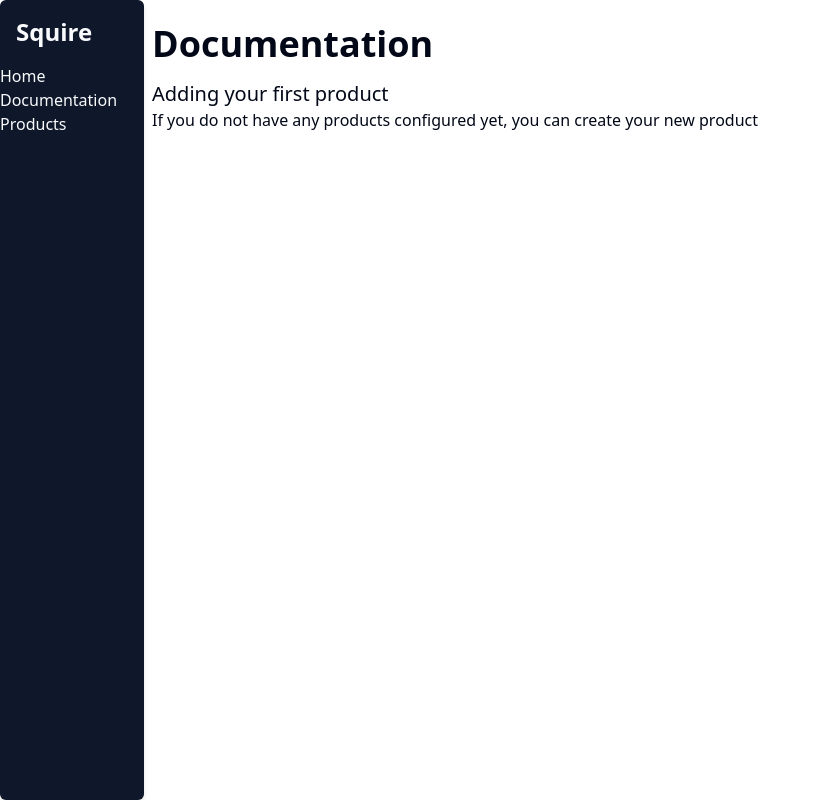
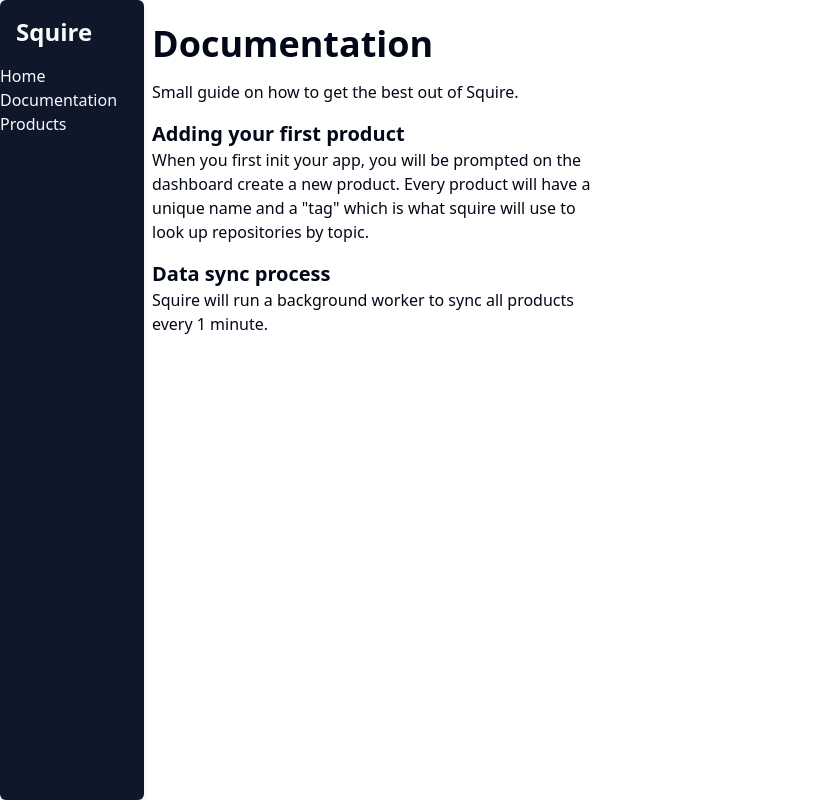
Before and after one commit to code-gorilla-au/squire, a SvelteKit app in the folder apps/client/: page /docs in a window 1280 px wide. Shown: the whole page, without its empty margins (0-821 px from the left). Built offline with nearby package versions, Linux system fonts and the light colour scheme.

Commit message:
more docs

```diff
--- a/apps/client/src/routes/docs/+page.svelte
+++ b/apps/client/src/routes/docs/+page.svelte
@@ -1,11 +1,20 @@
 
 
 <h1 class="heading-1 my-4">Documentation</h1>
+<p class=" max-w-md">
+    Small guide on how to get the best out of Squire.
+</p>
 
-<h3 class="heading-3">Adding your first product</h3>
+<h3 class="heading-3 mt-4">Adding your first product</h3>
 
-<p>
-    If you do not have any products configured yet, you can create your new product
+<p class="max-w-md">
+    When you first init your app, you will be prompted on the dashboard create a new product.
+    Every product will have a unique name and a "tag" which is what squire will use to look up repositories by topic.
+</p>
+
+<h3 class="heading-3 mt-4">Data sync process</h3>
+<p class="max-w-md">
+    Squire will run a background worker to sync all products every 1 minute.
 </p>
 
 <svelte:head>
--- a/apps/client/tailwind.config.ts
+++ b/apps/client/tailwind.config.ts
@@ -67,10 +67,10 @@ const config: Config = {
 					"@apply text-4xl font-bold dark:text-white": {},
 				},
 				".heading-2": {
-					"@apply text-2xl dark:text-white": {},
+					"@apply font-semibold text-2xl dark:text-white": {},
 				},
 				".heading-3": {
-					"@apply text-xl dark:text-white": {},
+					"@apply font-semibold text-xl dark:text-white": {},
 				},
 				".text-link": {
 					"@apply underline text-primary hover:text-primary/50": {},
```
